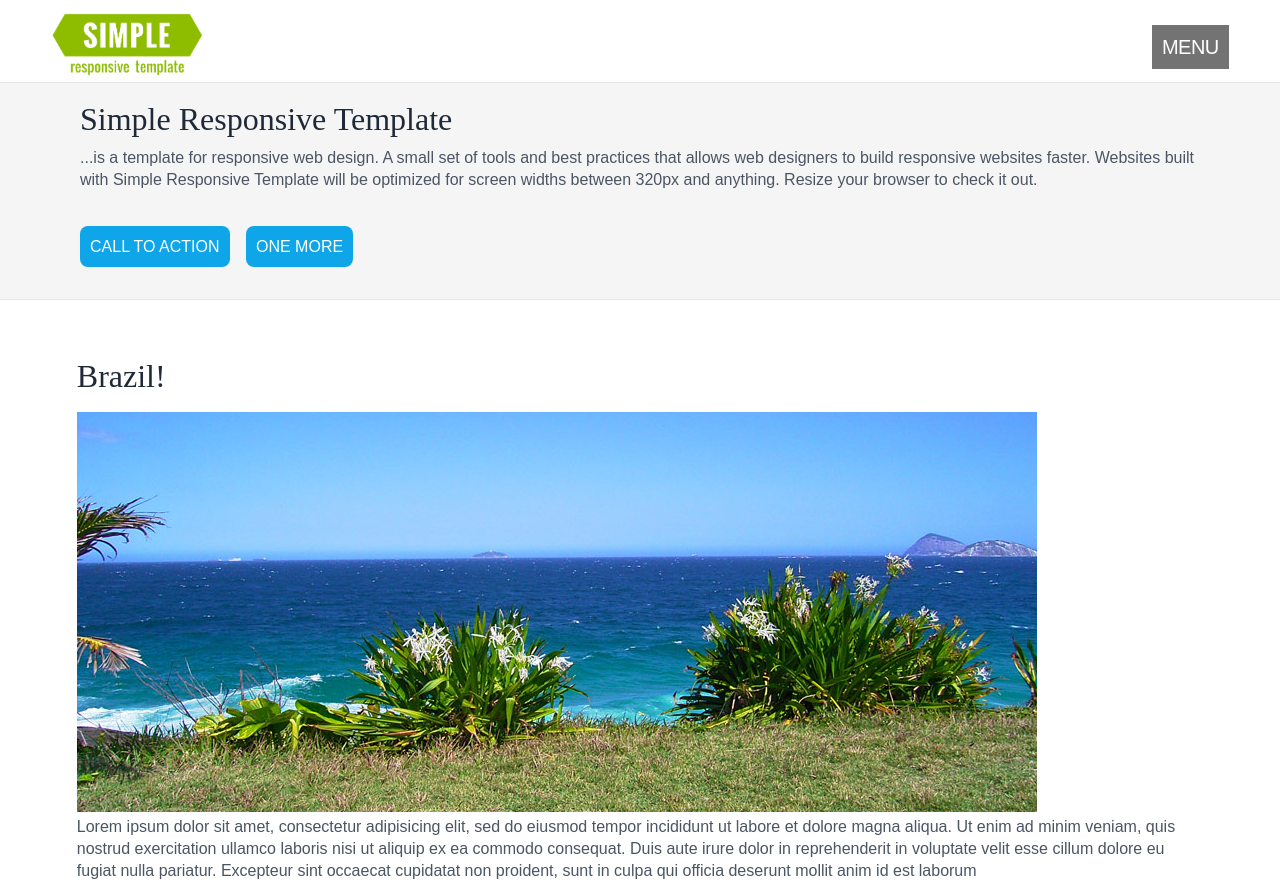
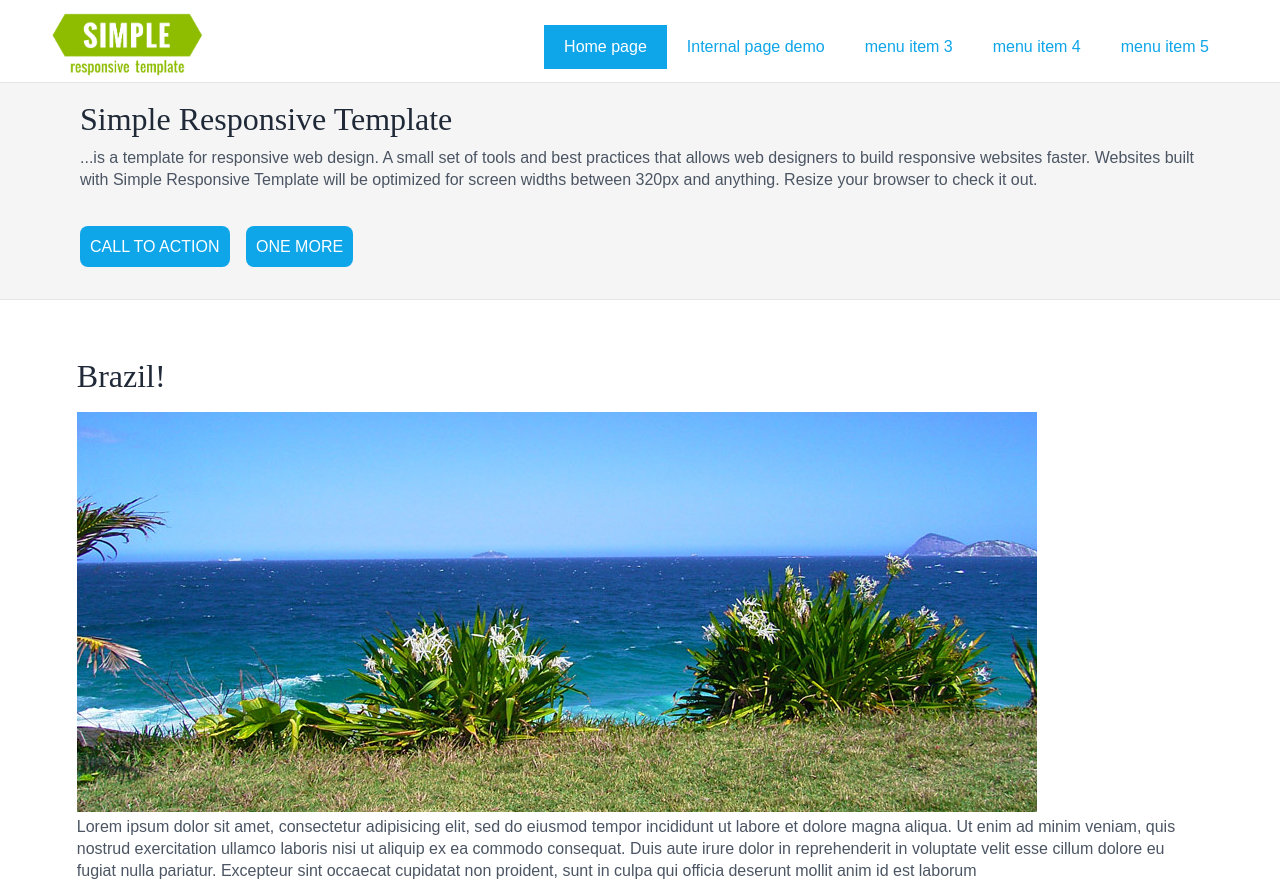
Before and after one commit to aztorius-j/domaca-uloha-8a, a website: page public/index.html in a window 1280 px wide. Shown: the top 885 px of the page. Drawn offline with Linux system fonts and the light colour scheme.

Commit message:
vybavena responzivita headeru pre lg displej

```diff
--- a/public/index.html
+++ b/public/index.html
@@ -15,7 +15,45 @@
             <img class="w-full" src="img/logo.png" alt="logo">
         </a>
 
-        <a href="#" class="block bg-neutral-500 text-left text-white text-xl px-2.5 py-2 tracking-tight mb-4 sm:mb-0">MENU</a>
+        <a href="#" class="block bg-neutral-500 text-left text-white text-xl px-2.5 py-2 tracking-tight mb-4 sm:mb-0 lg:hidden">MENU</a>
+
+        <nav class="hidden lg:flex">
+
+        <ul class="lg:flex">
+
+            <li class="bg-sky-500 text-white px-5 py-2.5">
+                <a href="#">
+                    Home page
+                </a>
+            </li>
+
+            <li class="nav-item">
+                <a href="#">
+                    Internal page demo
+                </a>
+            </li>
+
+            <li class="nav-item">
+                <a href="#">
+                    menu item 3
+                </a>
+            </li>
+
+            <li class="nav-item">
+                <a href="#">
+                    menu item 4
+                </a>
+            </li>
+
+            <li class="nav-item">
+                <a href="#">
+                    menu item 5
+                </a>
+            </li>
+
+        </ul>
+
+        </nav>
 
     </header>
 
--- a/src/input.css
+++ b/src/input.css
@@ -7,4 +7,9 @@
         @apply
         text-[2rem] leading-tight tracking-normal font-Microsoft text-gray-800 mb-2;
     }
+
+    .nav-item {
+        @apply
+        text-sky-500 px-5 py-2.5;
+    }
 }
```
Also changed, not shown: public/output.css.
